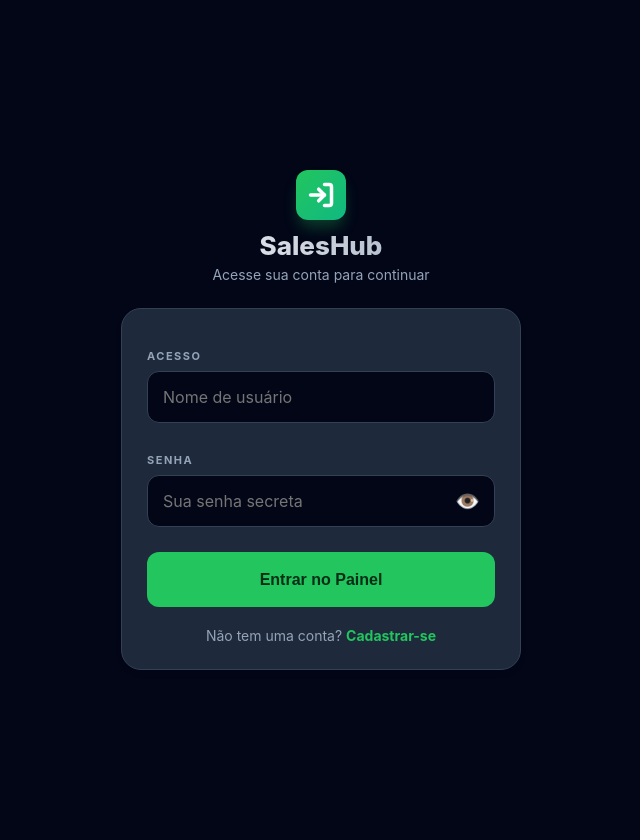
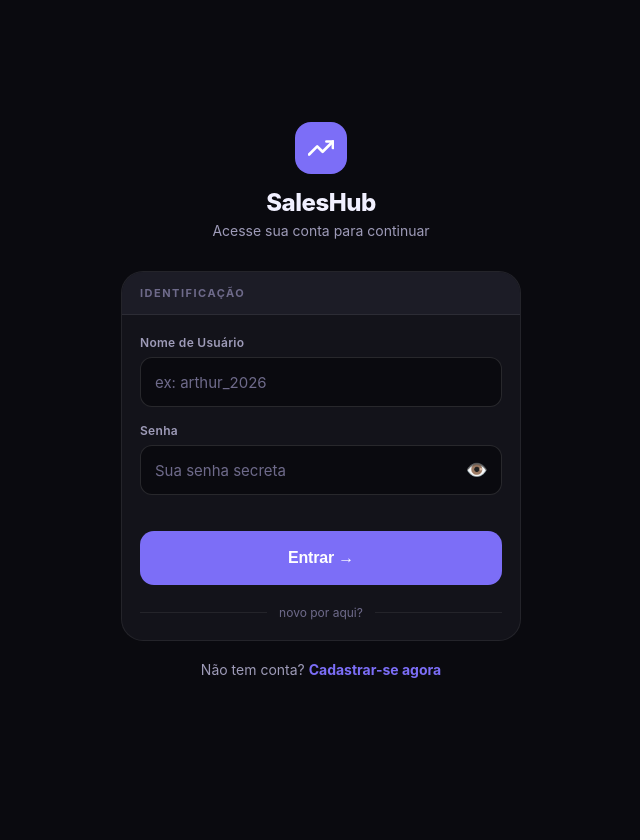
Before and after one commit to Zayr0nn/S4, a Flask app: page /login in a window 1280 px wide. Shown: the whole page, without its empty margins (319-959 px from the left). After the commit the page ends 678 px from the top, so only its background shows below. Run offline with Flask 3, Linux system fonts and the light colour scheme.

Commit message:
Revamp login page design and functionality

```diff
--- a/templates/login.html
+++ b/templates/login.html
@@ -3,155 +3,284 @@
 <head>
     <meta charset="UTF-8">
     <meta name="viewport" content="width=device-width, initial-scale=1.0, maximum-scale=1.0, user-scalable=no">
-    <title>Login - SalesHub</title>
+    <title>Login — SalesHub</title>
     <style>
+        * { box-sizing: border-box; margin: 0; padding: 0; }
+
         :root {
-            --primary: #22c55e;
-            --primary-dark: #16a34a;
-            --bg: #020617;
-            --card: #1e293b;
-            --text-main: #f8fafc;
-            --text-muted: #94a3b8;
-            --border: #334155;
+            --bg: #0a0a0f;
+            --surface: #13131a;
+            --surface2: #1c1c26;
+            --border: rgba(255,255,255,0.07);
+            --border2: rgba(255,255,255,0.12);
+            --accent: #7c6ef7;
+            --text: #f1f0ff;
+            --muted: #6e6a8a;
+            --muted2: #9e9bb8;
+            --danger: #ef4444;
+            --danger-dim: rgba(239,68,68,0.1);
         }
 
         body {
-            font-family: 'Inter', 'Segoe UI', system-ui, sans-serif;
+            font-family: 'Inter', 'SF Pro Display', system-ui, sans-serif;
             background: var(--bg);
-            color: var(--text-main);
-            margin: 0;
-            padding: 20px;
+            color: var(--text);
+            min-height: 100vh;
             display: flex;
+            flex-direction: column;
+            align-items: center;
             justify-content: center;
-            align-items: center;
-            min-height: 100vh;
-            -webkit-tap-highlight-color: transparent;
+            padding: 24px 20px;
         }
 
-        .container {
+        .card-wrap {
             width: 100%;
             max-width: 400px;
-            animation: fadeIn 0.5s ease;
+            animation: rise 0.4s ease;
         }
 
-        @keyframes fadeIn { from { opacity: 0; transform: translateY(10px); } to { opacity: 1; transform: translateY(0); } }
-
-        .brand-header { text-align: center; margin-bottom: 25px; }
-
-        .logo-box {
-            background: linear-gradient(135deg, var(--primary), #10b981);
-            width: 50px; height: 50px; border-radius: 12px;
-            display: flex; align-items: center; justify-content: center;
-            margin: 0 auto 10px;
-            box-shadow: 0 10px 15px -3px rgba(34, 197, 94, 0.3);
+        @keyframes rise {
+            from { opacity: 0; transform: translateY(16px); }
+            to   { opacity: 1; transform: translateY(0); }
         }
 
-        h1 {
-            font-size: 26px; font-weight: 800; margin: 0;
-            background: linear-gradient(to right, #ffffff, #94a3b8);
-            -webkit-background-clip: text; -webkit-text-fill-color: transparent;
+        /* ── LOGO ── */
+        .brand {
+            display: flex;
+            flex-direction: column;
+            align-items: center;
+            margin-bottom: 32px;
         }
 
-        .card {
-            background: var(--card); padding: 25px; border-radius: 20px;
-            border: 1px solid var(--border);
-            box-shadow: 0 4px 6px -1px rgba(0, 0, 0, 0.1);
+        .logo-icon {
+            width: 52px; height: 52px;
+            background: var(--accent);
+            border-radius: 16px;
+            display: flex; align-items: center; justify-content: center;
+            margin-bottom: 14px;
         }
 
-        .section-label {
-            font-size: 11px; font-weight: 700; color: var(--text-muted);
-            text-transform: uppercase; letter-spacing: 1.5px;
-            margin-top: 15px; margin-bottom: 8px; display: block;
+        .logo-icon svg { width: 26px; height: 26px; }
+
+        .brand-name {
+            font-size: 24px;
+            font-weight: 800;
+            letter-spacing: -0.5px;
+            color: var(--text);
+            margin-bottom: 5px;
         }
 
-        input {
-            width: 100%; height: 52px; border-radius: 12px; border: 1px solid var(--border);
-            background: var(--bg); color: white; font-size: 16px;
-            margin-bottom: 15px; box-sizing: border-box; padding: 0 15px;
-            font-family: inherit;
+        .brand-sub {
+            font-size: 14px;
+            color: var(--muted2);
         }
 
-        input:focus { outline: 2px solid var(--primary); border-color: transparent; }
-
-        .password-container { position: relative; }
-        .toggle-password {
-            position: absolute; right: 15px; top: 14px;
-            cursor: pointer; font-size: 20px; user-select: none; color: var(--text-muted);
+        /* ── FLASH ── */
+        .flash {
+            background: var(--danger-dim);
+            border: 1px solid rgba(239,68,68,0.2);
+            border-radius: 14px;
+            padding: 13px 16px;
+            font-size: 14px;
+            color: var(--danger);
+            margin-bottom: 20px;
+            display: flex;
+            align-items: center;
+            gap: 8px;
         }
 
-        button {
-            width: 100%; height: 55px; background: var(--primary); color: #052e16;
-            border: none; border-radius: 12px; font-weight: 800; font-size: 16px;
-            margin-top: 10px; cursor: pointer; transition: 0.2s;
+        /* ── FORM CARD ── */
+        .form-card {
+            background: var(--surface);
+            border: 1px solid var(--border);
+            border-radius: 22px;
+            overflow: hidden;
         }
 
-        button:hover { background: var(--primary-dark); }
-        button:active { transform: scale(0.97); }
-
-        .flash {
-            color: #fca5a5; background: rgba(239, 68, 68, 0.1);
-            padding: 12px; border-radius: 12px; text-align: center;
-            margin-bottom: 20px; font-size: 14px; border: 1px solid rgba(239, 68, 68, 0.2);
+        .form-section-header {
+            padding: 14px 18px;
+            border-bottom: 1px solid var(--border);
+            font-size: 11px;
+            font-weight: 700;
+            color: var(--muted);
+            text-transform: uppercase;
+            letter-spacing: 1.5px;
+            background: var(--surface2);
         }
 
+        .form-body { padding: 20px 18px; }
+
+        .field { margin-bottom: 16px; }
+        .field:last-child { margin-bottom: 0; }
+
+        .field-label {
+            font-size: 12px;
+            font-weight: 600;
+            color: var(--muted2);
+            margin-bottom: 7px;
+            display: block;
+            letter-spacing: 0.3px;
+        }
+
+        input[type="text"],
+        input[type="password"] {
+            width: 100%;
+            height: 50px;
+            background: var(--bg);
+            border: 1px solid var(--border2);
+            border-radius: 12px;
+            color: var(--text);
+            font-size: 15px;
+            padding: 0 14px;
+            font-family: inherit;
+            transition: border-color 0.15s, background 0.15s;
+        }
+
+        input:focus {
+            outline: none;
+            border-color: var(--accent);
+            background: rgba(124,110,247,0.04);
+        }
+
+        input::placeholder { color: var(--muted); }
+
+        /* ── SENHA COM OLHINHO ── */
+        .password-wrap { position: relative; }
+        .password-wrap input { padding-right: 48px; }
+
+        .eye-btn {
+            position: absolute;
+            right: 14px;
+            top: 50%;
+            transform: translateY(-50%);
+            background: none;
+            border: none;
+            cursor: pointer;
+            font-size: 18px;
+            color: var(--muted2);
+            padding: 0;
+            line-height: 1;
+        }
+
+        /* ── BOTÃO ── */
+        .btn-submit {
+            width: 100%;
+            height: 54px;
+            background: var(--accent);
+            color: #fff;
+            border: none;
+            border-radius: 14px;
+            font-size: 16px;
+            font-weight: 800;
+            cursor: pointer;
+            letter-spacing: -0.2px;
+            transition: opacity 0.15s, transform 0.1s;
+            margin-top: 20px;
+        }
+
+        .btn-submit:active { transform: scale(0.97); opacity: 0.9; }
+
+        /* ── FOOTER ── */
         .footer-link {
-            display: block; text-align: center; margin-top: 20px;
-            color: var(--text-muted); font-size: 14px; text-decoration: none;
+            display: block;
+            text-align: center;
+            margin-top: 20px;
+            color: var(--muted2);
+            font-size: 14px;
+            text-decoration: none;
+        }
+
+        .footer-link span {
+            color: var(--accent);
+            font-weight: 700;
+        }
+
+        /* ── DIVIDER ── */
+        .divider {
+            display: flex;
+            align-items: center;
+            gap: 12px;
+            margin: 20px 0 0;
+        }
+
+        .divider-line {
+            flex: 1;
+            height: 1px;
+            background: var(--border);
+        }
+
+        .divider-text {
+            font-size: 12px;
+            color: var(--muted);
         }
     </style>
 </head>
 <body>
 
-<div class="container">
-    <div class="brand-header">
-        <div class="logo-box">
-            <svg width="28" height="28" viewBox="0 0 24 24" fill="none" stroke="white" stroke-width="3" stroke-linecap="round" stroke-linejoin="round">
-                <path d="M15 3h4a2 2 0 0 1 2 2v14a2 2 0 0 1-2 2h-4"></path>
-                <polyline points="10 17 15 12 10 7"></polyline>
-                <line x1="15" y1="12" x2="3" y2="12"></line>
+<div class="card-wrap">
+
+    <!-- LOGO -->
+    <div class="brand">
+        <div class="logo-icon">
+            <svg viewBox="0 0 24 24" fill="none" stroke="white" stroke-width="2.5" stroke-linecap="round" stroke-linejoin="round">
+                <polyline points="23 6 13.5 15.5 8.5 10.5 1 18"></polyline>
+                <polyline points="17 6 23 6 23 12"></polyline>
             </svg>
         </div>
-        <h1>SalesHub</h1>
-        <p style="color: var(--text-muted); font-size: 14px; margin-top: 5px;">Acesse sua conta para continuar</p>
+        <h1 class="brand-name">SalesHub</h1>
+        <p class="brand-sub">Acesse sua conta para continuar</p>
     </div>
 
+    <!-- FLASH -->
     {% with messages = get_flashed_messages() %}
       {% if messages %}
         {% for message in messages %}
-          <div class="flash">⚠️ {{ message }}</div>
+          <div class="flash">⚠ {{ message }}</div>
         {% endfor %}
       {% endif %}
     {% endwith %}
 
-    <div class="card">
-        <form method="POST">
-            <span class="section-label">Acesso</span>
-            <input type="text" name="username" placeholder="Nome de usuário" required>
+    <!-- FORM -->
+    <div class="form-card">
+        <div class="form-section-header">Identificação</div>
+        <div class="form-body">
+            <form method="POST">
+                <div class="field">
+                    <label class="field-label">Nome de Usuário</label>
+                    <input type="text" name="username" placeholder="ex: arthur_2026" required>
+                </div>
+                <div class="field">
+                    <label class="field-label">Senha</label>
+                    <div class="password-wrap">
+                        <input type="password" name="senha" id="senha" placeholder="Sua senha secreta" required>
+                        <button type="button" class="eye-btn" onclick="toggleSenha()" id="eyeIcon">👁️</button>
+                    </div>
+                </div>
 
-            <span class="section-label">Senha</span>
-            <div class="password-container">
-                <input type="password" name="senha" id="senha" placeholder="Sua senha secreta" required>
-                <span class="toggle-password" onclick="togglePasswordVisibility()" id="toggleIcon">👁️</span>
+                <button type="submit" class="btn-submit">Entrar →</button>
+            </form>
+
+            <div class="divider">
+                <div class="divider-line"></div>
+                <span class="divider-text">novo por aqui?</span>
+                <div class="divider-line"></div>
             </div>
+        </div>
+    </div>
 
-            <button type="submit">Entrar no Painel</button>
-        </form>
+    <a href="{{ url_for('cadastro') }}" class="footer-link">
+        Não tem conta? <span>Cadastrar-se agora</span>
+    </a>
 
-        <a href="/cadastro" class="footer-link">Não tem uma conta? <span style="color: var(--primary); font-weight: bold;">Cadastrar-se</span></a>
-    </div>
 </div>
 
 <script>
-    function togglePasswordVisibility() {
-        const passwordInput = document.getElementById('senha');
-        const icon = document.getElementById('toggleIcon');
-        if (passwordInput.type === 'password') {
-            passwordInput.type = 'text';
-            icon.textContent = '🙈';
-        } else {
-            passwordInput.type = 'password';
-            icon.textContent = '👁️';
-        }
+    function toggleSenha() {
+        const input = document.getElementById('senha');
+        const icon = document.getElementById('eyeIcon');
+        const hidden = input.type === 'password';
+        input.type = hidden ? 'text' : 'password';
+        icon.textContent = hidden ? '🙈' : '👁️';
     }
 </script>
 
```
